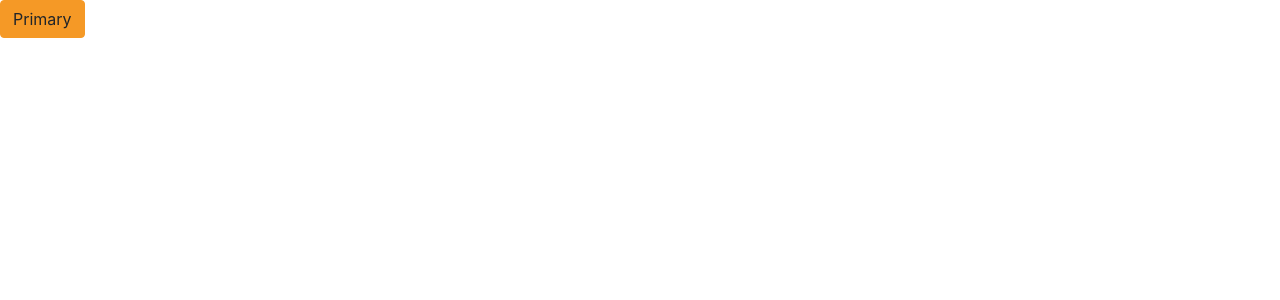
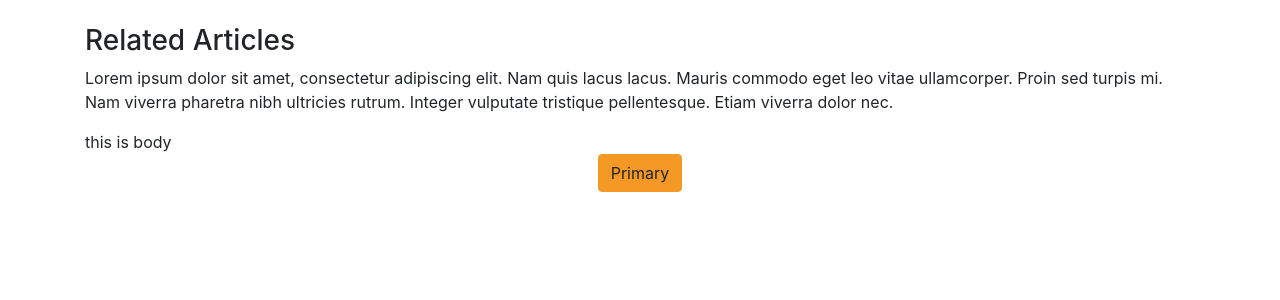
Before and after one commit to Rahul-Pote/levo-test, a React (Create React App) app: page / in a window 1280 px wide. Shown: the top 300 px of the page. Built offline with nearby package versions, Linux system fonts and the light colour scheme.

Commit message:
Add Section Component

```diff
--- a/package.json
+++ b/package.json
@@ -7,6 +7,7 @@
     "@testing-library/react": "^11.2.2",
     "@testing-library/user-event": "^12.6.0",
     "bootstrap": "^4.5.3",
+    "clsx": "^1.1.1",
     "node-sass": "^4.14.1",
     "react": "^17.0.1",
     "react-bootstrap": "^1.4.0",
@@ -68,6 +69,7 @@
     "husky": "^4.3.6",
     "lint-staged": "^10.5.3",
     "prettier": "^2.2.1",
+    "prop-types": "^15.7.2",
     "stylelint": "^13.8.0",
     "stylelint-config-prettier": "^8.0.2",
     "stylelint-config-standard": "^20.0.0",
--- a/src/App.js
+++ b/src/App.js
@@ -1,14 +1,31 @@
 import React from 'react';
-import { Button } from 'react-bootstrap';
+import { Button, Container } from 'react-bootstrap';
 
-import './style/index.scss';
+import Section from './components/Section';
 
-function App() {
-  return (
-    <div className="App">
-      <Button variant="primary">Primary</Button>
-    </div>
-  );
-}
+const RelatedArticle = {
+  title: 'Related Articles',
+  description: `Lorem ipsum dolor sit amet, consectetur adipiscing elit. Nam quis
+            lacus lacus. Mauris commodo eget leo vitae ullamcorper. Proin sed
+            turpis mi. Nam viverra pharetra nibh ultricies rutrum. Integer
+            vulputate tristique pellentesque. Etiam viverra dolor nec.`,
+};
+
+const App = () => (
+  <div className="App">
+    <Container>
+      <Section>
+        <Section.Head
+          title={RelatedArticle.title}
+          description={RelatedArticle.description}
+        />
+        <Section.Body>this is body</Section.Body>
+        <Section.Footer>
+          <Button variant="primary">Primary</Button>
+        </Section.Footer>
+      </Section>
+    </Container>
+  </div>
+);
 
 export default App;
--- /dev/null
+++ b/src/components/Section/Body.js
@@ -0,0 +1,26 @@
+import React from 'react';
+import PropTypes from 'prop-types';
+
+const propTypes = {
+  /** content for the component */
+  children: PropTypes.node.isRequired,
+  /** ClassName for the component */
+  className: PropTypes.string,
+};
+
+const defaultProps = {
+  className: '',
+};
+
+const Body = ({ children, className, ...otherProps }) => (
+  <div {...otherProps} className={className}>
+    {children}
+  </div>
+);
+
+Body.propTypes = propTypes;
+Body.defaultProps = defaultProps;
+
+Body.displayName = 'SectionBody';
+
+export default Body;
--- /dev/null
+++ b/src/components/Section/Footer.js
@@ -0,0 +1,27 @@
+import React from 'react';
+import PropTypes from 'prop-types';
+import clsx from 'clsx';
+
+const propTypes = {
+  /** content for the component */
+  children: PropTypes.node.isRequired,
+  /** ClassName for the component */
+  className: PropTypes.string,
+};
+
+const defaultProps = {
+  className: '',
+};
+
+const Footer = ({ children, className, ...otherProps }) => (
+  <footer {...otherProps} className={clsx('text-center', className)}>
+    {children}
+  </footer>
+);
+
+Footer.propTypes = propTypes;
+Footer.defaultProps = defaultProps;
+
+Footer.displayName = 'SectionFooter';
+
+export default Footer;
--- /dev/null
+++ b/src/components/Section/Head.js
@@ -0,0 +1,40 @@
+import React from 'react';
+import PropTypes from 'prop-types';
+import clsx from 'clsx';
+
+const propTypes = {
+  /** Description for the component */
+  description: PropTypes.string,
+  /** ClassName for the description */
+  descClassName: PropTypes.string,
+  /** Title for the component */
+  title: PropTypes.node.isRequired,
+  /** ClassName for the title */
+  titleClassName: PropTypes.string,
+};
+
+const defaultProps = {
+  description: '',
+  titleClassName: '',
+  descClassName: '',
+};
+
+const Head = ({
+  title,
+  description,
+  titleClassName,
+  descClassName,
+  ...otherProps
+}) => (
+  <header {...otherProps}>
+    <h1 className={clsx('h3', titleClassName)}>{title}</h1>
+    <p className={clsx('', descClassName)}>{description}</p>
+  </header>
+);
+
+Head.propTypes = propTypes;
+Head.defaultProps = defaultProps;
+
+Head.displayName = 'SectionHead';
+
+export default Head;
--- /dev/null
+++ b/src/components/Section/Section.js
@@ -0,0 +1,37 @@
+import React, { memo } from 'react';
+import PropTypes from 'prop-types';
+import clsx from 'clsx';
+
+import { Row, Col } from 'react-bootstrap';
+
+import Head from './Head';
+import Body from './Body';
+import Footer from './Footer';
+
+const propTypes = {
+  /** content for the component */
+  children: PropTypes.node.isRequired,
+  /** ClassName for the component */
+  className: PropTypes.string,
+};
+
+const defaultProps = {
+  className: '',
+};
+
+const Section = memo(({ children, className, ...otherProps }) => (
+  <section className={clsx('mt-4', className)} {...otherProps}>
+    <Row>
+      <Col>{children}</Col>
+    </Row>
+  </section>
+));
+
+Section.propTypes = propTypes;
+Section.defaultProps = defaultProps;
+
+Section.Head = Head;
+Section.Body = Body;
+Section.Footer = Footer;
+
+export default Section;
--- /dev/null
+++ b/src/components/Section/index.js
@@ -0,0 +1,3 @@
+import Section from './Section';
+
+export default Section;
```
Also changed, not shown: .eslintrc.js, 1 other file (tests, documents, lock files or other folders).
